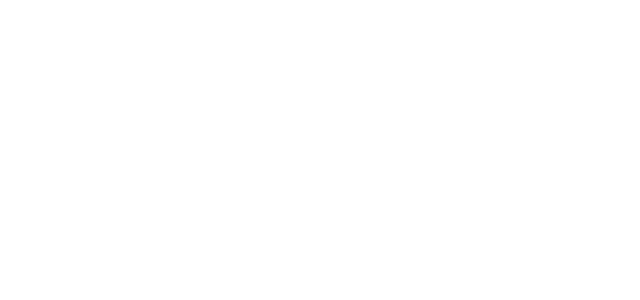
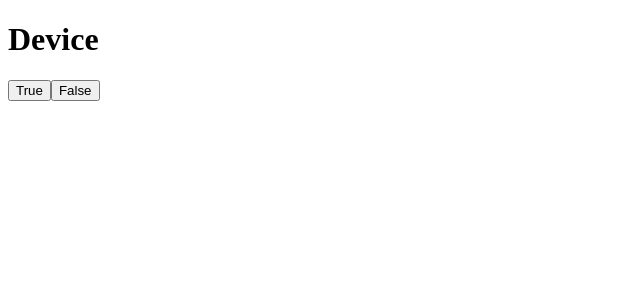
Before and after one commit to felixbouveret/hackathon-2020, a Nuxt app: page / in a window 1280 px wide. Shown: the top 300 px of the page, without its empty margins (0-640 px from the left). Built offline with nearby package versions, Linux system fonts and the light colour scheme.

Commit message:
Init steps manager

```diff
--- a/components/steps/device.vue
+++ b/components/steps/device.vue
@@ -1,10 +1,27 @@
 <template>
-  <h1>Device</h1>
+  <div class="device">
+    <h1>Device</h1>
+    <form>
+      <button @click="submitStep" :value="true">
+        True
+      </button>
+      <button @click="submitStep" :value="false">
+        False
+      </button>
+    </form>
+  </div>
 </template>
 
 <script>
 export default {
-  name: "device"
+  name: "device",
+  methods: {
+    submitStep (payload) {
+      console.log(payload);
+
+      this.$emit('nextStep', payload.target.value)
+    }
+  }
 }
 </script>
 
--- /dev/null
+++ b/components/steps/noDevice.vue
@@ -0,0 +1,15 @@
+<template>
+  <div class="no-device">
+    <h1>Ok merci</h1>
+  </div>
+</template>
+
+<script>
+export default {
+  name: "noDevice"
+}
+</script>
+
+<style lang="scss">
+
+</style>
--- /dev/null
+++ b/components/steps/social-media.vue
@@ -0,0 +1,15 @@
+<template>
+  <div class="social-media">
+    <h1>Social Media</h1>
+  </div>
+</template>
+
+<script>
+export default {
+  name: "device"
+}
+</script>
+
+<style lang="scss">
+
+</style>
--- a/pages/index.vue
+++ b/pages/index.vue
@@ -1,9 +1,32 @@
 <template>
+  <component
+    :is="currentStep"
+    @nextStep="goToNextStep"
+  />
 </template>
 
 <script>
-export default {}
+import stepsScript from '~/sources/steps'
+
+export default {
+  data() {
+    return {
+      stepsManager: stepsScript(),
+      currentStepValue: {},
+    }
+  },
+  computed: {
+    currentStep() {
+      return this.stepsManager.getStep().component
+    }
+  },
+  methods: {
+    goToNextStep(payload) {
+      this.stepsManager.goToNextStep(payload);
+    }
+  }
+}
 </script>
 
-<style>
+<style lang="scss" scoped>
 </style>
--- /dev/null
+++ b/sources/steps.js
@@ -0,0 +1,41 @@
+import Device from "~/components/steps/device"
+import noDevice from "~/components/steps/noDevice"
+import socialMedia from "~/components/steps/social-media"
+
+
+const steps = {
+  device: {
+    component: Device,
+    nextStep: (data) => {
+      if(data) {
+        return 'socialMedia'
+      } else {
+        return 'noDevice'
+      }
+    }
+  },
+  noDevice: {
+    component: noDevice,
+    nextStep: () => {}
+  },
+  socialMedia: {
+    component: socialMedia,
+    nextStep: (data) => {}
+  },
+}
+
+export default function() {
+  let currentStep = 'device'
+
+  return {
+    steps,
+    currentStep,
+
+    getStep() {
+      return this.steps[this.currentStep]
+    },
+    goToNextStep (data) {
+      this.currentStep = this.steps[this.currentStep].nextStep(data)
+    }
+  }
+}
--- /dev/null
+++ b/store/index.js
@@ -0,0 +1,14 @@
+export const state = () => ({
+  formDatas: {
+    socialMedias: {},
+
+  },
+})
+
+export const mutations = {
+
+}
+
+export const actions = {
+
+}
```
